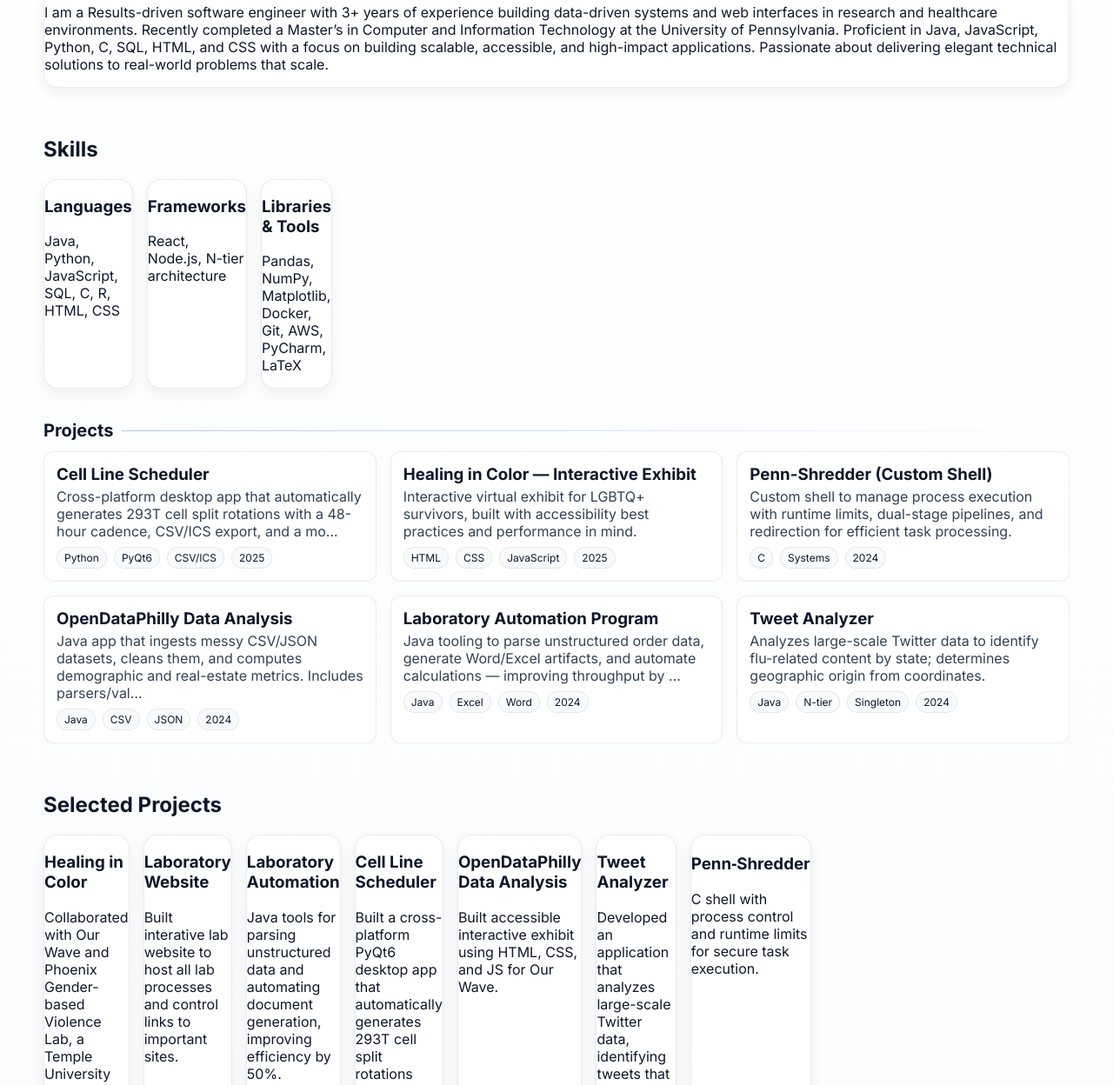
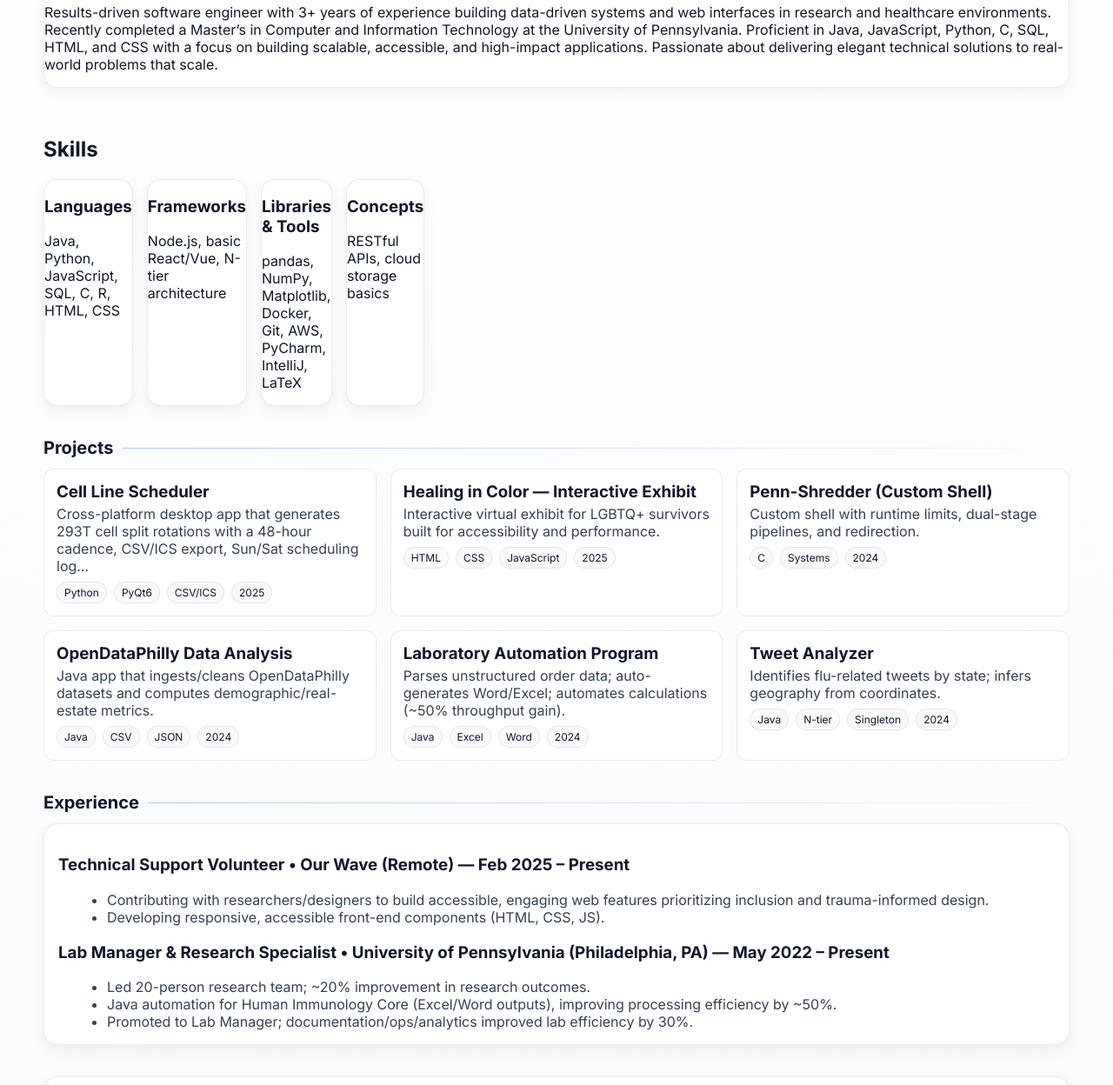
Before and after one commit to maxeld1/maxeld1.github.io, a plain HTML site: page index.html in a window 1280 px wide. Shown: the part 486-1734 px from the top of the page at 87% size. Drawn offline with Linux system fonts and the light colour scheme.

Commit message:
Update index.html

```diff
--- a/index.html
+++ b/index.html
@@ -104,6 +104,11 @@
     /* Section header accent */
     h2.section{ display:flex; align-items:center; gap:10px; }
     h2.section::after{ content:""; flex:1; height:1px; background:linear-gradient(90deg, rgba(37,99,235,.35), transparent); }
+
+    /* Chips for modal and tags */
+    .chips{display:flex;flex-wrap:wrap;gap:8px}
+    .chip{padding:6px 10px;border-radius:999px;background:#fff;border:1px solid var(--stroke);font-size:12.5px;color:#0f172a}
+    .tag{padding:4px 8px;border-radius:999px;border:1px solid var(--stroke);background:#f8fafc;font-size:12px;color:#0f172a}
   </style>
 </head>
 <body>
@@ -143,28 +148,17 @@
     <section id="about">
       <h2>About Me</h2>
       <div class="card">
-        <p>I am a Results-driven software engineer with 3+ years of experience building data-driven systems and web interfaces in research and
-          healthcare environments. Recently completed a Master’s in Computer and Information Technology at the University of Pennsylvania.
-          Proficient in Java, JavaScript, Python, C, SQL, HTML, and CSS with a focus on building scalable, accessible, and high-impact
-          applications. Passionate about delivering elegant technical solutions to real-world problems that scale.</p>
+        <p>Results-driven software engineer with 3+ years of experience building data-driven systems and web interfaces in research and healthcare environments. Recently completed a Master’s in Computer and Information Technology at the University of Pennsylvania. Proficient in Java, JavaScript, Python, C, SQL, HTML, and CSS with a focus on building scalable, accessible, and high-impact applications. Passionate about delivering elegant technical solutions to real-world problems that scale.</p>
       </div>
     </section>
 
     <section id="skills">
       <h2>Skills</h2>
       <div class="grid">
-        <div class="card">
-          <h3>Languages</h3>
-          <p>Java, Python, JavaScript, SQL, C, R, HTML, CSS</p>
-        </div>
-        <div class="card">
-          <h3>Frameworks</h3>
-          <p>React, Node.js, N-tier architecture</p>
-        </div>
-        <div class="card">
-          <h3>Libraries & Tools</h3>
-          <p>Pandas, NumPy, Matplotlib, Docker, Git, AWS, PyCharm, LaTeX</p>
-        </div>
+        <div class="card"><h3>Languages</h3><p>Java, Python, JavaScript, SQL, C, R, HTML, CSS</p></div>
+        <div class="card"><h3>Frameworks</h3><p>Node.js, basic React/Vue, N-tier architecture</p></div>
+        <div class="card"><h3>Libraries & Tools</h3><p>pandas, NumPy, Matplotlib, Docker, Git, AWS, PyCharm, IntelliJ, LaTeX</p></div>
+        <div class="card"><h3>Concepts</h3><p>RESTful APIs, cloud storage basics</p></div>
       </div>
     </section>
 
@@ -173,15 +167,21 @@
       <div id="projectGrid" class="grid"></div>
 
       <!-- Modal -->
-      <div id="projectModal" class="modal" aria-hidden="true" style="position:fixed;inset:0;display:none;align-items:center;justify-content:center;background:rgba(15,23,42,.45);backdrop-filter:blur(4px);padding:20px;z-index:60">
-        <div class="modal-card" role="dialog" aria-modal="true" style="max-width:920px;width:100%;background:#fff;border:1px solid var(--stroke);border-radius:16px;box-shadow:var(--shadow-lg);overflow:hidden">
-          <div style="display:flex;align-items:center;justify-content:space-between;padding:14px 16px;border-bottom:1px solid var(--stroke)">
+      <div id="projectModal" class="modal" aria-hidden="true"
+           style="position:fixed;inset:0;display:none;align-items:center;justify-content:center;
+                  background:rgba(15,23,42,.45);backdrop-filter:blur(4px);padding:20px;z-index:60">
+        <div class="modal-card" role="dialog" aria-modal="true"
+             style="max-width:920px;width:100%;background:#fff;border:1px solid var(--stroke);
+                    border-radius:16px;box-shadow:var(--shadow-lg);overflow:hidden">
+          <div style="display:flex;align-items:center;justify-content:space-between;padding:14px 16px;
+                      border-bottom:1px solid var(--stroke)">
             <h3 id="mTitle" style="margin:0;font-size:18px;color:#0f172a"></h3>
             <button id="mClose" class="btn" style="padding:6px 10px">Close</button>
           </div>
           <div style="display:grid;grid-template-columns:1.2fr .8fr;gap:16px;padding:16px">
             <div>
-              <img id="mImage" alt="Project preview" style="width:100%;height:360px;object-fit:cover;border-radius:12px;border:1px solid var(--stroke);background:#f8fafc"/>
+              <img id="mImage" alt="Project preview" loading="lazy"
+                   style="width:100%;height:360px;object-fit:cover;border-radius:12px;border:1px solid var(--stroke);background:#f8fafc"/>
             </div>
             <div>
               <p id="mDesc" style="margin-top:0;color:#0f172a"></p>
@@ -193,19 +193,6 @@
       </div>
     </section>
 
-    <section id="projects">
-      <h2>Selected Projects</h2>
-      <div class="grid">
-        <div class="card"><h3>Healing in Color</h3><p>Collaborated with Our Wave and Phoenix Gender-based Violence Lab, a Temple University research lab, to develop Healing in Color, an interactive virtual exhibit supporting LGBTQ+ survivors of harm–using JavaScript, CSS, and HTML.</p></div>
-        <div class="card"><h3>Laboratory Website</h3><p>Built interative lab website to host all lab processes and control links to important sites.</p></div>
-        <div class="card"><h3>Laboratory Automation</h3><p>Java tools for parsing unstructured data and automating document generation, improving efficiency by 50%.</p></div>
-        <div class="card"><h3>Cell Line Scheduler</h3><p>Built a cross-platform PyQt6 desktop app that automatically generates 293T cell split rotations with a 48-hour cadence, SunSat scheduling logic, fair role flipping after both groups complete a cycle, CSV/ICS export, and a modern UI</p></div>
-        <div class="card"><h3>OpenDataPhilly Data Analysis</h3><p>Built accessible interactive exhibit using HTML, CSS, and JS for Our Wave.</p></div>
-        <div class="card"><h3>Tweet Analyzer</h3><p>Developed an application that analyzes large-scale Twitter data, identifying tweets that regard instances of influenza per state and determining their geographic origin based on the coordinates associated with each tweet.</p></div>
-        <div class="card"><h3>Penn‑Shredder</h3><p>C shell with process control and runtime limits for secure task execution.</p></div>
-      </div>
-    </section>
-
     <section id="experience">
       <h2 class="section">Experience</h2>
       <div class="grid">
@@ -214,16 +201,16 @@
             <div class="t-item">
               <h3>Technical Support Volunteer • Our Wave <span class="where">(Remote) — Feb 2025 – Present</span></h3>
               <ul style="margin:6px 0 0 16px;color:#334155">
-                <li>Contribute cross-functionally with researchers and designers to build accessible, engaging web features that prioritize inclusion and trauma-informed design.</li>
-                <li>Develop responsive, accessible front-end components using HTML, CSS, and JavaScript.</li>
+                <li>Contributing with researchers/designers to build accessible, engaging web features prioritizing inclusion and trauma-informed design.</li>
+                <li>Developing responsive, accessible front-end components (HTML, CSS, JS).</li>
               </ul>
             </div>
             <div class="t-item">
               <h3>Lab Manager & Research Specialist • University of Pennsylvania <span class="where">(Philadelphia, PA) — May 2022 – Present</span></h3>
               <ul style="margin:6px 0 0 16px;color:#334155">
-                <li>Lead a cross-functional team of 20 researchers to advance CAR T cell therapy for autoimmune diseases, achieving ~20% improvement in research outcomes.</li>
-                <li>Built Java apps that automate parsing and analysis (Excel/Word outputs), improving processing efficiency by ~50%.</li>
-                <li>Promoted to Lab Manager; documented operations and analytics, improving lab efficiency by 30%.</li>
+                <li>Led 20-person research team; ~20% improvement in research outcomes.</li>
+                <li>Java automation for Human Immunology Core (Excel/Word outputs), improving processing efficiency by ~50%.</li>
+                <li>Promoted to Lab Manager; documentation/ops/analytics improved lab efficiency by 30%.</li>
               </ul>
             </div>
           </div>
@@ -237,7 +224,7 @@
         <div class="grid">
           <div class="col-6 item">
             <h3>University of Pennsylvania — MCIT</h3>
-            <p>Courses: Computer Systems Programming, Data Structures & Software Design, Algorithms & Computation, Artificial Intelligence, Machine Learning, Bioinformatics.</p>
+            <p>Computer Systems Programming; Data Structures & Software Design; Algorithms & Computation; Artificial Intelligence; Machine Learning; Bioinformatics.</p>
             <p class="where">Philadelphia, PA</p>
           </div>
           <div class="col-6 item">
@@ -266,51 +253,32 @@
   <script>
     document.getElementById('year').textContent = new Date().getFullYear();
 
-    // Projects pulled from your résumé
     const PROJECTS = [
-      {
-        title: 'Cell Line Scheduler',
-        year: '2025',
-        stack: ['Python','PyQt6','CSV/ICS'],
-        desc: 'Cross-platform desktop app that automatically generates 293T cell split rotations with a 48-hour cadence, CSV/ICS export, and a modern UI. Includes set scheduling logic and fair role flipping after cycles.',
-        image: 'project_cell_line.jpg'
-      },
-      {
-        title: 'Healing in Color — Interactive Exhibit',
-        year: '2025',
-        stack: ['HTML','CSS','JavaScript'],
-        desc: 'Interactive virtual exhibit for LGBTQ+ survivors, built with accessibility best practices and performance in mind.',
-        image: 'project_healing_in_color.jpg',
-        links: [{label:'Live site', href:'https://discover.ourwave.org/exhibit/healing-in-color'}]
-      },
-      {
-        title: 'Penn-Shredder (Custom Shell)',
-        year: '2024',
-        stack: ['C','Systems'],
-        desc: 'Custom shell to manage process execution with runtime limits, dual-stage pipelines, and redirection for efficient task processing.',
-        image: 'project_shell.jpg'
-      },
-      {
-        title: 'OpenDataPhilly Data Analysis',
-        year: '2024',
-        stack: ['Java','CSV','JSON'],
-        desc: 'Java app that ingests messy CSV/JSON datasets, cleans them, and computes demographic and real-estate metrics. Includes parsers/validators for inconsistent data.',
-        image: 'project_odp.jpg'
-      },
-      {
-        title: 'Laboratory Automation Program',
-        year: '2024',
-        stack: ['Java','Excel','Word'],
-        desc: 'Java tooling to parse unstructured order data, generate Word/Excel artifacts, and automate calculations — improving throughput by ~50%.',
-        image: 'project_lab_auto.jpg'
-      },
-      {
-        title: 'Tweet Analyzer',
-        year: '2024',
-        stack: ['Java','N-tier','Singleton'],
-        desc: 'Analyzes large-scale Twitter data to identify flu-related content by state; determines geographic origin from coordinates.',
-        image: 'project_tweet.jpg'
-      }
+      { title:'Cell Line Scheduler', year:'2025',
+        stack:['Python','PyQt6','CSV/ICS'],
+        desc:'Cross-platform desktop app that generates 293T cell split rotations with a 48-hour cadence, CSV/ICS export, Sun/Sat scheduling logic, and fair role flipping.',
+        image:'project_cell_line.jpg' },
+      { title:'Healing in Color — Interactive Exhibit', year:'2025',
+        stack:['HTML','CSS','JavaScript'],
+        desc:'Interactive virtual exhibit for LGBTQ+ survivors built for accessibility and performance.',
+        image:'project_healing_in_color.jpg',
+        links:[{label:'Live site', href:'https://discover.ourwave.org/exhibit/healing-in-color'}] },
+      { title:'Penn-Shredder (Custom Shell)', year:'2024',
+        stack:['C','Systems'],
+        desc:'Custom shell with runtime limits, dual-stage pipelines, and redirection.',
+        image:'project_shell.jpg' },
+      { title:'OpenDataPhilly Data Analysis', year:'2024',
+        stack:['Java','CSV','JSON'],
+        desc:'Java app that ingests/cleans OpenDataPhilly datasets and computes demographic/real-estate metrics.',
+        image:'project_odp.jpg' },
+      { title:'Laboratory Automation Program', year:'2024',
+        stack:['Java','Excel','Word'],
+        desc:'Parses unstructured order data; auto-generates Word/Excel; automates calculations (~50% throughput gain).',
+        image:'project_lab_auto.jpg' },
+      { title:'Tweet Analyzer', year:'2024',
+        stack:['Java','N-tier','Singleton'],
+        desc:'Identifies flu-related tweets by state; infers geography from coordinates.',
+        image:'project_tweet.jpg' }
     ];
 
     const grid = document.getElementById('projectGrid');
@@ -337,16 +305,13 @@
       mDesc.textContent  = p.desc;
       mImage.src = p.image || '';
       mImage.style.display = p.image ? 'block':'none';
-      mTags.innerHTML = (p.stack||[]).map(t=>`<span class='chip'>${t}</span>`).join('');
+      mTags.innerHTML  = (p.stack||[]).map(t=>`<span class='chip'>${t}</span>`).join('');
       mLinks.innerHTML = (p.links||[]).map(l=>`<a class='chip' href='${l.href}' target='_blank' rel='noopener'>${l.label} ↗</a>`).join('');
-      modal.style.display = 'flex';
-      modal.setAttribute('aria-hidden','false');
+      modal.style.display = 'flex'; modal.setAttribute('aria-hidden','false');
     }
     grid.addEventListener('click', e=>{
-      const card = e.target.closest('[data-title]');
-      if(!card) return;
-      const p = PROJECTS.find(x=>x.title===card.getAttribute('data-title'));
-      if(p) openModal(p);
+      const card = e.target.closest('[data-title]'); if(!card) return;
+      const p = PROJECTS.find(x=>x.title===card.getAttribute('data-title')); if(p) openModal(p);
     });
     grid.addEventListener('keydown', e=>{
       if(e.key==='Enter'){
```
